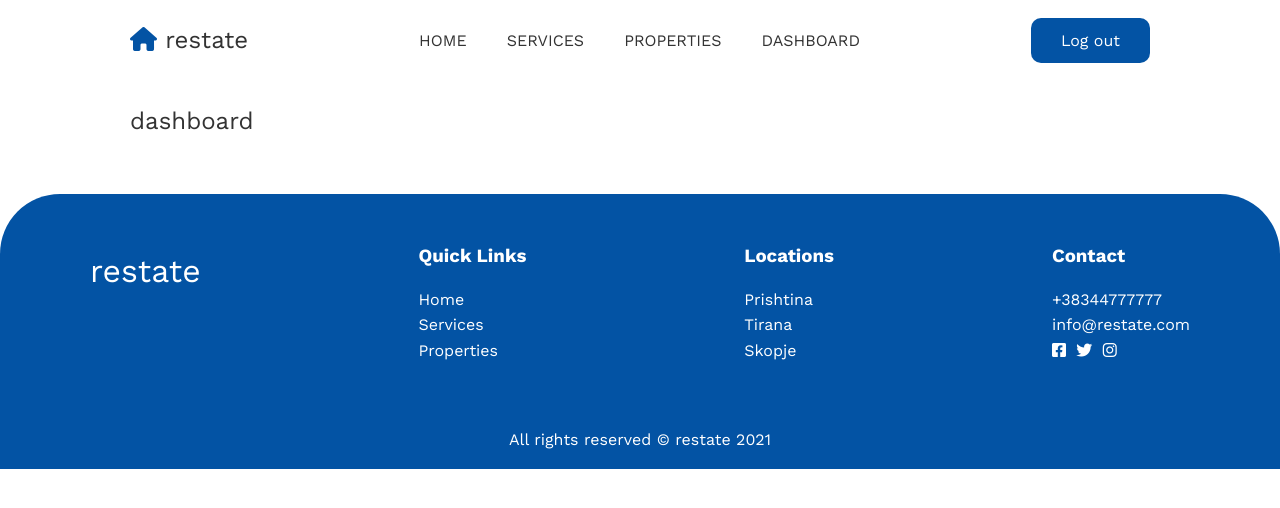
After one commit to florinkras/restate, a PHP site: page /dashboard.php in a window 1280 px wide. The commit adds this page. Shown: the top 508 px of the page. Run offline with PHP 8.4, Linux system fonts and the light colour scheme; the visitor is signed in with stand-in values (Sample User, id 1).

Commit message:
create dashboard page, protected route for admins only

```diff
--- a/classes/login.classes.php
+++ b/classes/login.classes.php
@@ -34,6 +34,7 @@ class Login extends Db
 
       $_SESSION["id"] = $user[0]["id"];
       $_SESSION["username"] = $user[0]["username"];
+      $_SESSION["role"] = $user[0]["role"];
     }
 
     $stmt = null;
--- /dev/null
+++ b/dashboard.php
@@ -0,0 +1,140 @@
+<?php
+session_start();
+
+if (!$_SESSION || !$_SESSION['id'] || !$_SESSION['role']) {
+    header("location: ./index.php");
+}
+
+?>
+
+<!DOCTYPE html>
+<html lang="en">
+
+<head>
+    <meta charset="UTF-8" />
+    <meta http-equiv="X-UA-Compatible" content="IE=edge" />
+    <meta name="viewport" content="width=device-width, initial-scale=1.0" />
+    <link rel="stylesheet" href="https://cdnjs.cloudflare.com/ajax/libs/font-awesome/6.0.0-beta3/css/all.min.css" integrity="sha512-Fo3rlrZj/k7ujTnHg4CGR2D7kSs0v4LLanw2qksYuRlEzO+tcaEPQogQ0KaoGN26/zrn20ImR1DfuLWnOo7aBA==" crossorigin="anonymous" referrerpolicy="no-referrer" />
+    <link rel="stylesheet" href="./css/main.css" />
+    <link rel="stylesheet" href="./css/utilities.css" />
+    <link rel="stylesheet" href="./css/media-queries.css" />
+    <title>REstate</title>
+</head>
+
+<body>
+    <!--Header Navigation-->
+    <div class="navigation py-1">
+        <div class="container flex align-center">
+            <h2><i class="fas fa-home"></i> restate</h2>
+            <nav>
+                <ul class="menu">
+                    <li><a href="index.php">Home</a></li>
+                    <li><a href="services.php">Services</a></li>
+                    <li><a href="properties.php">Properties</a></li>
+                    <?php
+                    if ($_SESSION && $_SESSION['id'] && $_SESSION['role']) {
+                        echo '<li><a href="dashboard.php">Dashboard</a></li>';
+                    }
+                    ?>
+                </ul>
+            </nav>
+            <?php
+            if ($_SESSION && $_SESSION["id"]) {
+                echo '<a href="includes/logout.inc.php" class="btn btn-primary">Log out</a>';
+            } else {
+                echo '<a href="login.php" class="btn btn-primary">Log in</a>';
+            }
+            ?>
+            <div class="menu-btn">
+                <i class="fas fa-bars fa-2x"></i>
+            </div>
+        </div>
+    </div>
+
+    <!--Mobile Navigation-->
+    <div class="mobile-nav">
+        <div class="container">
+            <nav class="card">
+                <ul class="menu">
+                    <li><a href="indexphp">Home</a></li>
+                    <li><a href="services.php">Services</a></li>
+                    <li><a href="properties.php">Properties</a></li>
+                    <?php
+                    if ($_SESSION && $_SESSION['id'] && $_SESSION['role']) {
+                        echo '<li><a href="dashboard.php">Dashboard</a></li>';
+                    }
+                    ?>
+                    <?php
+                    if ($_SESSION && $_SESSION["id"]) {
+                        echo '<li><a href="includes/logout.inc.php" class="btn btn-primary">Log Out</a></li>';
+                    } else {
+                        echo '<li><a href="login.php" class="btn btn-primary">Log In</a></li>';
+                    }
+                    ?>
+                </ul>
+            </nav>
+        </div>
+    </div>
+
+    <!--Showcase-->
+    <section class="py-1">
+        <div class="container flex full-height align-center">
+            <h1>dashboard</h1>
+        </div>
+    </section>
+
+
+    <!--Footer-->
+    <footer class="footer bg-primary">
+        <div class="container py-4 flex justify-space-between">
+            <div class="footer-logo">
+                <h2 class="md">restate</h2>
+            </div>
+            <div class="footer-links">
+                <h3>Quick Links</h3>
+                <ul>
+                    <li><a href="/index.php">Home</a></li>
+                    <li><a href="/services.php">Services</a></li>
+                    <li><a href="/properties.php">Properties</a></li>
+                </ul>
+            </div>
+            <div class="footer-locations">
+                <h3>Locations</h3>
+                <ul>
+                    <li>
+                        <p>Prishtina</p>
+                    </li>
+                    <li>
+                        <p>Tirana</p>
+                    </li>
+                    <li>
+                        <p>Skopje</p>
+                    </li>
+                </ul>
+            </div>
+            <div class="footer-contact">
+                <h3>Contact</h3>
+                <ul>
+                    <li>
+                        <p>+38344777777</p>
+                    </li>
+                    <li>
+                        <p>info@restate.com</p>
+                    </li>
+                    <div class="social-icons">
+                        <i class="fab fa-facebook-square"></i>
+                        <i class="fab fa-twitter"></i>
+                        <i class="fab fa-instagram"></i>
+                    </div>
+                </ul>
+            </div>
+        </div>
+        <div class="copyright text-center">
+            <p>All rights reserved &copy; restate 2021</p>
+        </div>
+    </footer>
+
+    <script type="module" src="./app.js"></script>
+</body>
+
+</html>
```
Also changed, not shown: index.php (+10 -0 lines), properties.php (+10 -0 lines), property.php (+10 -0 lines), services.php (+10 -0 lines), signup.php (+10 -0 lines).
